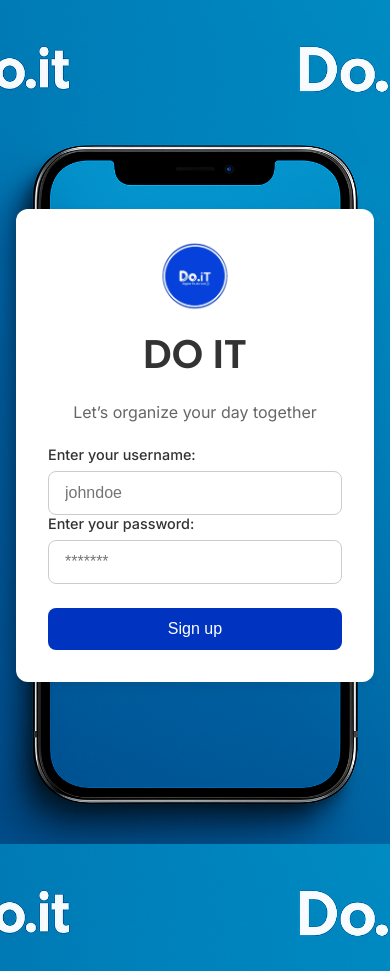
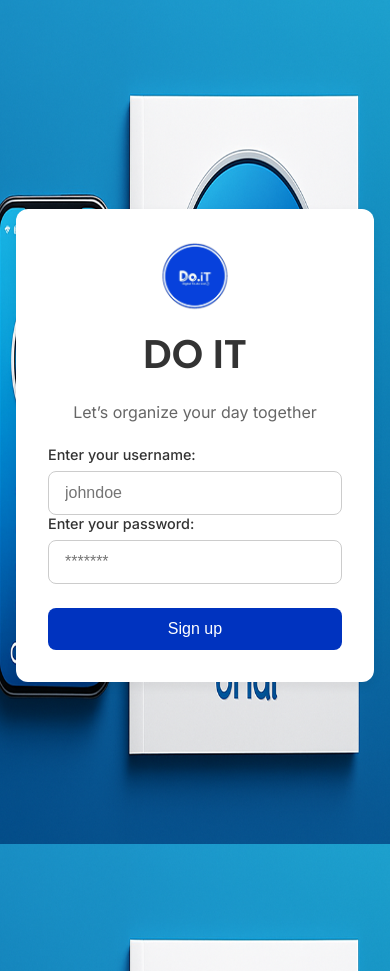
Before and after one commit to Faculty-of-Computing/TodoApp, a Flask app: template templates/create_account.html in a window 390 px wide. Run offline with Flask 3, Linux system fonts and the light colour scheme; the template is opened without the code that fills it, so the values that code supplies are empty.

Commit message:
commit changes

```diff
--- a/templates/add.html
+++ b/templates/add.html
@@ -5,6 +5,7 @@
   <meta name="viewport" content="width=device-width, initial-scale=1.0" />
   <title>Todo App - Welcome</title>
   <link rel="stylesheet" href="https://cdnjs.cloudflare.com/ajax/libs/font-awesome/7.0.0/css/all.min.css" integrity="sha512-DxV+EoADOkOygM4IR9yXP8Sb2qwgidEmeqAEmDKIOfPRQZOWbXCzLC6vjbZyy0vPisbH2SyW27+ddLVCN+OMzQ==" crossorigin="anonymous" referrerpolicy="no-referrer" />
+  <link rel="icon" type="image/x-icon" href="{{ url_for('static', filename='images/favicon.ico') }}">
   <style>
     @import url('https://fonts.googleapis.com/css2?family=Poppins:wght@400;600&display=swap');
 
@@ -195,7 +196,7 @@
    /* 🔹 Mobile-specific full background image */
 @media (max-width: 768px) {
   body {
-    background-image: url("{{ url_for('static', filename='images/u.png') }}") !important;
+    background-image: url("{{ url_for('static', filename='images/ui.png') }}") !important;
     background-size: cover;
     background-position: center;
     background-repeat: no-repeat;
@@ -207,7 +208,7 @@
 
 @media (max-width: 480px) {
   body {
-    background-image: url("{{ url_for('static', filename='images/u.png') }}") !important;
+    background-image: url("{{ url_for('static', filename='images/ui.png') }}") !important;
     background-size: cover;
     background-position: center;
     background-repeat: no-repeat;
--- a/templates/create_account.html
+++ b/templates/create_account.html
@@ -4,6 +4,7 @@
   <meta charset="UTF-8" />
   <meta name="viewport" content="width=device-width, initial-scale=1.0" />
   <title>Todo App</title>
+  <link rel="icon" type="image/x-icon" href="{{ url_for('static', filename='images/favicon.ico') }}">
   <link href="https://fonts.googleapis.com/css2?family=Inter:wght@400;500;600&family=Poppins:wght@600&display=swap" rel="stylesheet">
   <style>
     *, *::before, *::after {
@@ -157,20 +158,20 @@ input[type="password"]:focus {
     /* 🔹 Mobile-specific full background image */
 @media (max-width: 768px) {
   body {
-    background-image: url("{{ url_for('static', filename='images/u.png') }}") !important;
-    background-size: cover;          /* Make image cover entire screen */
-    background-position: center;     /* Center the image */
-    background-repeat: no-repeat;    /* Prevent tiling */
-    background-attachment: fixed;    /* Keeps background fixed */
-    min-height: 100vh;               /* Always fill viewport height */
-    width: 100%;                     /* Full width */
-    overflow: hidden;                /* Avoid horizontal scrollbars */
+    background-image: url("{{ url_for('static', filename='images/ui.png') }}") !important;
+    background-size: cover;
+    background-position: center;
+    background-repeat: no-repeat;
+    background-attachment: fixed;
+    min-height: 100vh;
+    width: 100%;
+    overflow: hidden;
   }
 }
 
 @media (max-width: 480px) {
   body {
-    background-image: url("{{ url_for('static', filename='images/u.png') }}") !important;
+    background-image: url("{{ url_for('static', filename='images/ui.png') }}") !important;
     background-size: cover;
     background-position: center;
     background-repeat: no-repeat;
--- a/templates/home.html
+++ b/templates/home.html
@@ -5,6 +5,8 @@
   <meta name="viewport" content="width=device-width, initial-scale=1.0" />
   <title>Todo App - Welcome</title>
   <link rel="stylesheet" href="https://cdnjs.cloudflare.com/ajax/libs/font-awesome/7.0.0/css/all.min.css" integrity="sha512-DxV+EoADOkOygM4IR9yXP8Sb2qwgidEmeqAEmDKIOfPRQZOWbXCzLC6vjbZyy0vPisbH2SyW27+ddLVCN+OMzQ==" crossorigin="anonymous" referrerpolicy="no-referrer" />
+  <link rel="icon" type="image/x-icon" href="{{ url_for('static', filename='images/favicon.ico') }}">
+
   <style>
     /* Importing the chosen font family */
     @import url('https://fonts.googleapis.com/css2?family=Poppins:wght@400;600&display=swap');
@@ -230,7 +232,7 @@ main {
 /* 🔹 Mobile-specific full background image */
 @media (max-width: 768px) {
   body {
-    background-image: url("{{ url_for('static', filename='images/u.png') }}") !important;
+    background-image: url("{{ url_for('static', filename='images/ui.png') }}") !important;
     -webkit-font-smoothing: antialiased;
     -moz-osx-font-smoothing: grayscale;
     background-size: cover;
@@ -244,7 +246,7 @@ main {
 
 @media (max-width: 480px) {
   body {
-    background-image: url("{{ url_for('static', filename='images/u.png') }}") !important;
+    background-image: url("{{ url_for('static', filename='images/ui.png') }}") !important;
     background-size: cover;
     background-position: center;
     background-repeat: no-repeat;
--- a/templates/index.html
+++ b/templates/index.html
@@ -4,6 +4,7 @@
   <meta charset="UTF-8" />
   <meta name="viewport" content="width=device-width, initial-scale=1.0" />
   <title>Todo App</title>
+  <link rel="icon" type="image/x-icon" href="{{ url_for('static', filename='images/favicon.ico') }}">
   <link href="https://fonts.googleapis.com/css2?family=Inter:wght@400;500;600&family=Poppins:wght@600&display=swap" rel="stylesheet">
   <style>
     *, *::before, *::after {
```
Also changed, not shown: static/images/favicon.ico (added), static/images/u.png (deleted).
